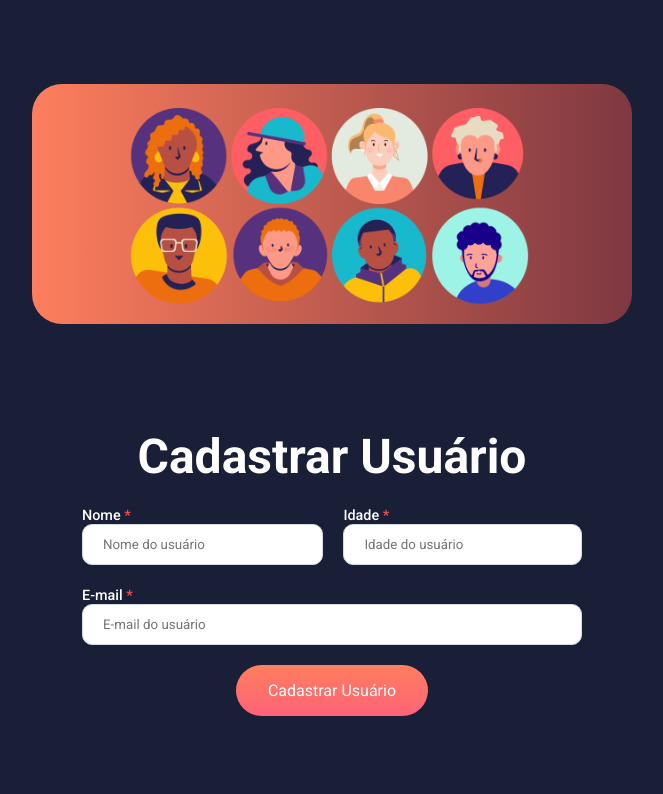
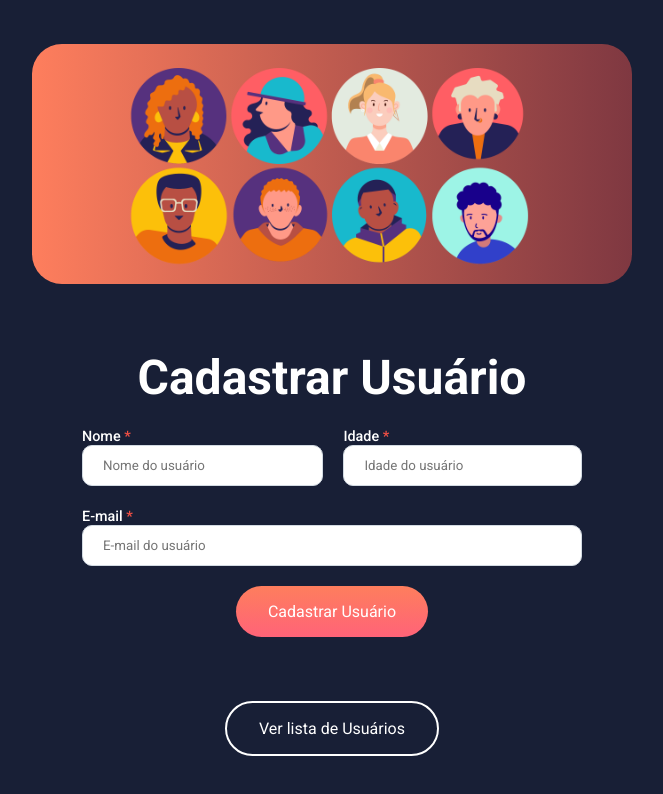
Before and after one commit to FlavioTomas/Cadastro-de-usuario, a React (Vite) app: page / in a window 1280 px wide. Shown: the top 794 px of the page, without its empty margins (308-971 px from the left). Built offline with nearby package versions, Linux system fonts and the light colour scheme.

Commit message:
Criando o botao de ver a lista de usuarios, utilizando uma variavel theme para estilizar cada botao saparadamente

```diff
--- a/src/components/Button/index.jsx
+++ b/src/components/Button/index.jsx
@@ -2,16 +2,17 @@ import PropTypes from 'prop-types';
 import { Button } from './styles'
 
 
-function DefaultButton({ children, ...props }){
+function DefaultButton({ children, theme, ...props }){
 
 
     return(
-        <Button {...props}>{children}</Button>
+        <Button {...props} theme={theme}>{children}</Button>
     )
 }
 
 DefaultButton.PropTypes = {
-    children: PropTypes.string
+    children: PropTypes.node.isRequired,
+    theme: PropTypes.string
 }
 
 
--- a/src/components/Button/styles.js
+++ b/src/components/Button/styles.js
@@ -2,18 +2,21 @@ import styled from "styled-components";
 
 
 export const Button = styled.button`
-        border: none;
-    background: linear-gradient(180deg, #fe7e5d 0%, #ff6378 100%);
+    border: ${props => props.theme === 'primary' ? 'none' : '2px solid #fff'};
+    background: ${props => props.theme === 'primary' ? 'linear-gradient(180deg, #fe7e5d 0%, #ff6378 100%)' : 'transparent'};
     font-size: 1rem;
     padding: 16px 32px;
     width: fit-content;
+    font-weight: 400;
     border-radius: 30px;
     cursor: pointer;
     color: #fff;
     transition: 0.3s ease-in-out;
 
     &:hover {
-        background: linear-gradient(180deg, #ff6378 0%, #fe7e5d 100%);
+        background: ${props => props.theme === 'primary' ? 'linear-gradient(180deg, #ff6378 0%, #fe7e5d 100%)' : '#fff'};
+        color: ${props => props.theme === 'primary' ? '' : '#181f36'};
+        border: ${props => props.theme === 'primary' ? '' : '2px solid #ff6378'}
     }
 
     &:active {
--- a/src/pages/Home/index.jsx
+++ b/src/pages/Home/index.jsx
@@ -65,11 +65,16 @@ function Home() {
           <Input type="email" placeholder="E-mail do usuário" ref={inputEmail} />
         </div>
 
-        <DefaultButton type="button" onClick={registerNewUser}>Cadastrar Usuário</DefaultButton>
+        <DefaultButton type="button" onClick={registerNewUser} theme='primary'>
+          Cadastrar Usuário
+        </DefaultButton>
 
       </Form>
 
 
+      <DefaultButton type="button">
+        Ver lista de Usuários
+      </DefaultButton>
 
 
     </DefaultContainer>
```
